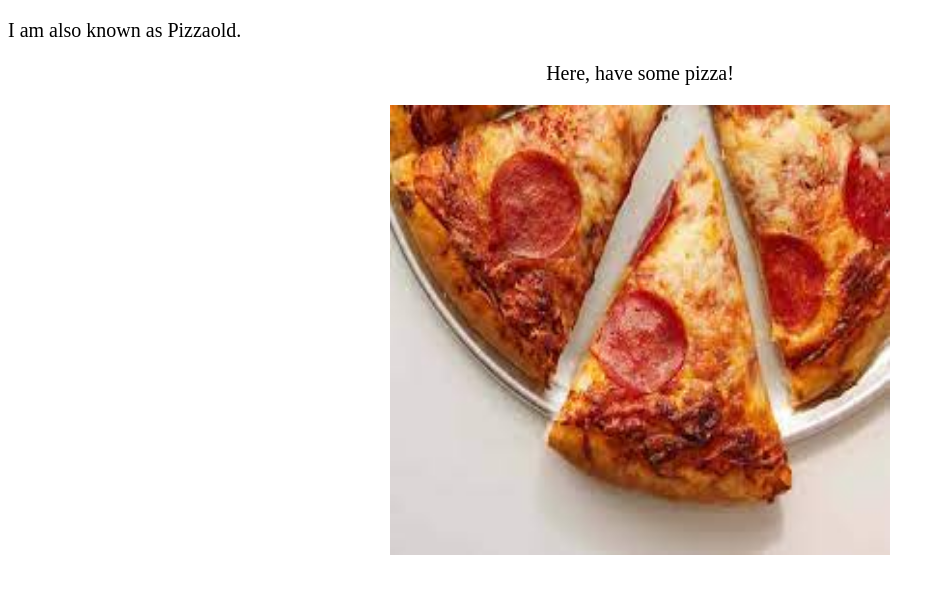
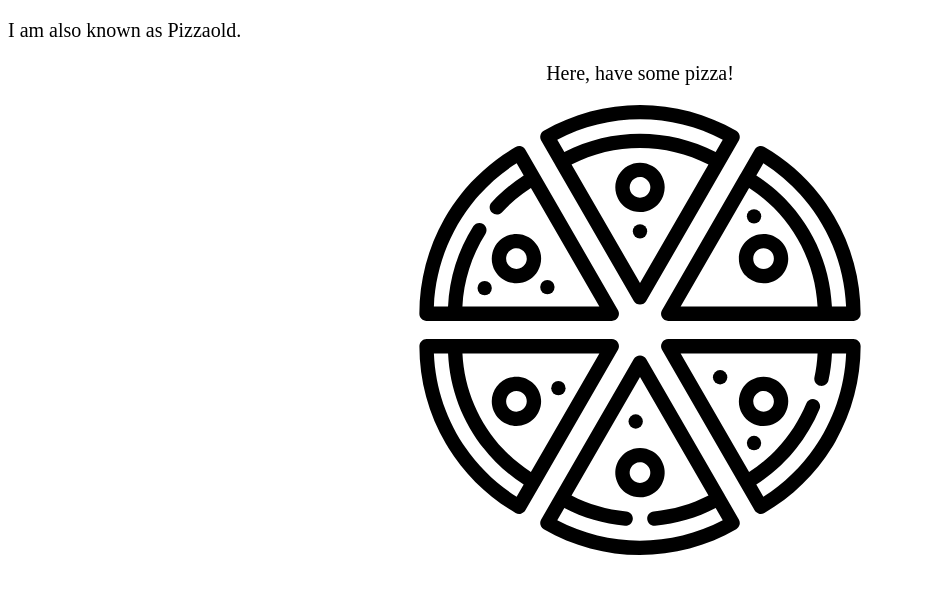
Before and after one commit to Pizzaold/Pizza-site, a plain HTML site: page index.html in a window 1280 px wide. Shown: the part 61-654 px from the top of the page, without its empty margins (0-945 px from the left). Drawn offline with Linux system fonts and the light colour scheme.

Commit message:
Add image directory back

```diff
--- a/index.html
+++ b/index.html
@@ -14,7 +14,7 @@
 <p>I am also known as Pizzaold.</p>
 <div align="center">
 	<p>Here, have some pizza!</p>
-	<img src="images/Pizza.jpg" style="width:500px;height:450px;" alt="You don't have internet.">
+	<img src="images/pizza-svgrepo-com.svg" style="width:500px;height:450px;" alt="You don't have internet.">
 </div>
 </body>
 </html>
```
